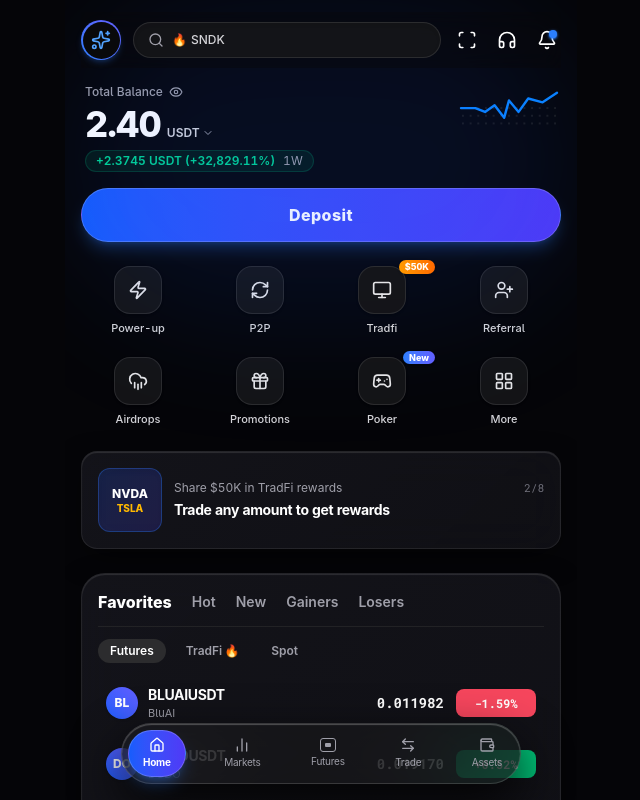
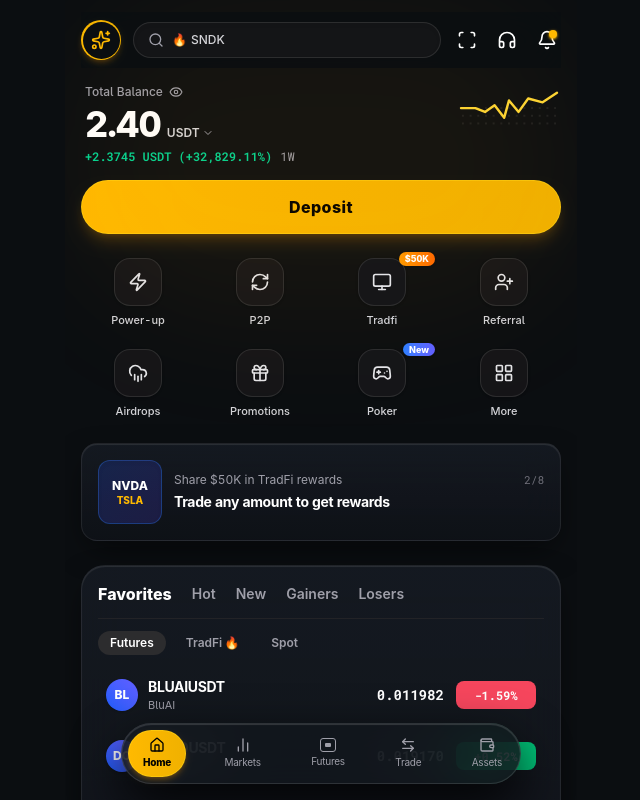
Before and after one commit to hardhustlekd-max/tradex, a React (Vite) app: page / in a window 1280 px wide. Shown: the whole page, without its empty margins (319-959 px from the left). Built offline with nearby package versions, Linux system fonts and the light colour scheme; a web font is replaced by a local one.

Commit message:
Update color palette, liquid glass styling, and clean text tags for prices/P&L

```diff
--- a/src/App.tsx
+++ b/src/App.tsx
@@ -400,7 +400,7 @@ export default function App() {
   };
 
   return (
-    <div className="h-screen w-screen bg-[#050508] flex flex-col overflow-hidden font-sans text-zinc-100 select-none">
+    <div className="h-screen w-screen bg-[#0b0e11] flex flex-col overflow-hidden font-sans text-zinc-100 select-none">
       {/* Top Main Navigation Header (Shown on Futures/Trading screens) */}
       {(activeDockTab === 'futures' || activeDockTab === 'trade') && (
         <Header
--- a/src/components/BottomPanels.tsx
+++ b/src/components/BottomPanels.tsx
@@ -317,7 +317,7 @@ export const BottomPanels: React.FC<BottomPanelsProps> = ({
 
       {/* 4. Bottom Floating Navigation Dock Bar - Apple Liquid Glass Style */}
       <div className="fixed bottom-4 left-1/2 -translate-x-1/2 z-50 w-[92%] max-w-[400px] pointer-events-auto select-none">
-        <div className="bg-zinc-900/70 backdrop-blur-2xl border border-white/15 rounded-full p-1.5 flex items-center justify-between text-zinc-400 text-[10px] font-sans shadow-[0_20px_50px_rgba(0,0,0,0.85),inset_0_1px_1px_rgba(255,255,255,0.25)]">
+        <div className="liquid-dock rounded-full p-1.5 flex items-center justify-between text-zinc-400 text-[10px] font-sans">
           {/* 1. Home */}
           <button
             onClick={() => {
@@ -326,7 +326,7 @@ export const BottomPanels: React.FC<BottomPanelsProps> = ({
             }}
             className={`flex flex-col items-center justify-center gap-0.5 cursor-pointer transition-all duration-200 active:scale-95 ${
               activeNavDock === 'home'
-                ? 'bg-gradient-to-r from-blue-600 to-indigo-600 text-white rounded-full px-3.5 py-1.5 font-bold shadow-lg shadow-blue-500/30 border border-white/20'
+                ? 'bg-gradient-to-r from-amber-400 to-yellow-500 text-black rounded-full px-3.5 py-1.5 font-extrabold shadow-md shadow-amber-500/25 border border-yellow-300/40'
                 : 'text-zinc-400 hover:text-zinc-100 px-3 py-1.5'
             }`}
           >
@@ -342,7 +342,7 @@ export const BottomPanels: React.FC<BottomPanelsProps> = ({
             }}
             className={`flex flex-col items-center justify-center gap-0.5 cursor-pointer transition-all duration-200 active:scale-95 ${
               activeNavDock === 'markets'
-                ? 'bg-gradient-to-r from-blue-600 to-indigo-600 text-white rounded-full px-3.5 py-1.5 font-bold shadow-lg shadow-blue-500/30 border border-white/20'
+                ? 'bg-gradient-to-r from-amber-400 to-yellow-500 text-black rounded-full px-3.5 py-1.5 font-extrabold shadow-md shadow-amber-500/25 border border-yellow-300/40'
                 : 'text-zinc-400 hover:text-zinc-100 px-3 py-1.5'
             }`}
           >
@@ -358,7 +358,7 @@ export const BottomPanels: React.FC<BottomPanelsProps> = ({
             }}
             className={`flex flex-col items-center justify-center gap-0.5 cursor-pointer transition-all duration-200 active:scale-95 ${
               activeNavDock === 'futures'
-                ? 'bg-gradient-to-r from-blue-600 to-indigo-600 text-white rounded-full px-3.5 py-1.5 font-bold shadow-lg shadow-blue-500/30 border border-white/20'
+                ? 'bg-gradient-to-r from-amber-400 to-yellow-500 text-black rounded-full px-3.5 py-1.5 font-extrabold shadow-md shadow-amber-500/25 border border-yellow-300/40'
                 : 'text-zinc-400 hover:text-zinc-100 px-3 py-1.5'
             }`}
           >
@@ -376,7 +376,7 @@ export const BottomPanels: React.FC<BottomPanelsProps> = ({
             }}
             className={`flex flex-col items-center justify-center gap-0.5 cursor-pointer transition-all duration-200 active:scale-95 ${
               activeNavDock === 'trade'
-                ? 'bg-gradient-to-r from-blue-600 to-indigo-600 text-white rounded-full px-3.5 py-1.5 font-bold shadow-lg shadow-blue-500/30 border border-white/20'
+                ? 'bg-gradient-to-r from-amber-400 to-yellow-500 text-black rounded-full px-3.5 py-1.5 font-extrabold shadow-md shadow-amber-500/25 border border-yellow-300/40'
                 : 'text-zinc-400 hover:text-zinc-100 px-3 py-1.5'
             }`}
           >
@@ -392,7 +392,7 @@ export const BottomPanels: React.FC<BottomPanelsProps> = ({
             }}
             className={`flex flex-col items-center justify-center gap-0.5 cursor-pointer transition-all duration-200 active:scale-95 ${
               activeNavDock === 'assets'
-                ? 'bg-gradient-to-r from-blue-600 to-indigo-600 text-white rounded-full px-3.5 py-1.5 font-bold shadow-lg shadow-blue-500/30 border border-white/20'
+                ? 'bg-gradient-to-r from-amber-400 to-yellow-500 text-black rounded-full px-3.5 py-1.5 font-extrabold shadow-md shadow-amber-500/25 border border-yellow-300/40'
                 : 'text-zinc-400 hover:text-zinc-100 px-3 py-1.5'
             }`}
           >
--- a/src/components/HomePage.tsx
+++ b/src/components/HomePage.tsx
@@ -53,16 +53,16 @@ export const HomePage: React.FC<HomePageProps> = ({
   ];
 
   return (
-    <div className="flex-1 overflow-y-auto bg-[#050508] text-white font-sans px-4 pt-3 pb-36 max-w-lg mx-auto w-full select-none relative">
+    <div className="flex-1 overflow-y-auto bg-[#0b0e11] text-[#f0f3f8] font-sans px-4 pt-3 pb-36 max-w-lg mx-auto w-full select-none relative">
       {/* Background Ambient Liquid Glow */}
-      <div className="absolute top-0 left-1/2 -translate-x-1/2 w-full h-80 bg-blue-600/10 rounded-full blur-3xl pointer-events-none" />
+      <div className="absolute top-0 left-1/2 -translate-x-1/2 w-full h-80 bg-amber-500/5 rounded-full blur-3xl pointer-events-none" />
 
       {/* 1. Top Header Row */}
-      <div className="flex items-center justify-between gap-3 mb-4 sticky top-0 z-20 backdrop-blur-md bg-zinc-950/40 py-2">
+      <div className="flex items-center justify-between gap-3 mb-4 sticky top-0 z-20 backdrop-blur-xl bg-[#0b0e11]/80 py-2">
         {/* Profile Avatar Icon */}
-        <div className="w-10 h-10 rounded-full bg-gradient-to-tr from-blue-500 to-indigo-500 p-[1.5px] flex items-center justify-center shrink-0 cursor-pointer shadow-md shadow-blue-500/20 active:scale-95 transition-all">
-          <div className="w-full h-full rounded-full bg-zinc-950 flex items-center justify-center overflow-hidden">
-            <Sparkles className="w-5 h-5 text-blue-400" />
+        <div className="w-10 h-10 rounded-full bg-gradient-to-tr from-amber-400 to-yellow-500 p-[1.5px] flex items-center justify-center shrink-0 cursor-pointer shadow-md shadow-amber-500/20 active:scale-95 transition-all">
+          <div className="w-full h-full rounded-full bg-[#0b0e11] flex items-center justify-center overflow-hidden">
+            <Sparkles className="w-5 h-5 text-amber-400" />
           </div>
         </div>
 
@@ -76,15 +76,15 @@ export const HomePage: React.FC<HomePageProps> = ({
 
         {/* Right Header Icons */}
         <div className="flex items-center gap-3 text-white">
-          <button onClick={() => soundFx.playClick()} className="p-1 hover:text-blue-400 transition-colors active:scale-95">
+          <button onClick={() => soundFx.playClick()} className="p-1 hover:text-amber-400 transition-colors active:scale-95">
             <Scan className="w-5 h-5" />
           </button>
-          <button onClick={() => soundFx.playClick()} className="p-1 hover:text-blue-400 transition-colors active:scale-95">
+          <button onClick={() => soundFx.playClick()} className="p-1 hover:text-amber-400 transition-colors active:scale-95">
             <Headphones className="w-5 h-5" />
           </button>
-          <button onClick={() => soundFx.playClick()} className="p-1 hover:text-blue-400 transition-colors relative active:scale-95">
+          <button onClick={() => soundFx.playClick()} className="p-1 hover:text-amber-400 transition-colors relative active:scale-95">
             <Bell className="w-5 h-5" />
-            <span className="absolute top-1 right-1 w-2 h-2 rounded-full bg-blue-500 shadow-sm shadow-blue-500" />
+            <span className="absolute top-1 right-1 w-2 h-2 rounded-full bg-amber-400 shadow-sm shadow-amber-400" />
           </button>
         </div>
       </div>
@@ -102,7 +102,7 @@ export const HomePage: React.FC<HomePageProps> = ({
 
           {/* Amount */}
           <div className="flex items-baseline gap-1.5">
-            <span className="text-3xl sm:text-4xl font-extrabold tracking-tight font-sans">
+            <span className="text-3xl sm:text-4xl font-extrabold tracking-tight font-sans text-white">
               {hideBalance ? '••••' : '2.40'}
             </span>
             <span className="text-xs font-semibold text-zinc-300 flex items-center gap-0.5">
@@ -111,7 +111,7 @@ export const HomePage: React.FC<HomePageProps> = ({
           </div>
 
           {/* Profit ROI Badge */}
-          <div className="text-xs font-semibold text-emerald-400 mt-1.5 flex items-center gap-1 bg-emerald-500/10 border border-emerald-500/20 px-2.5 py-0.5 rounded-full w-fit">
+          <div className="text-xs font-semibold text-emerald-400 mt-1 flex items-center gap-1 font-mono">
             <span>+2.3745 USDT (+32,829.11%)</span>
             <span className="text-zinc-400 font-normal ml-1">1W</span>
           </div>
@@ -130,7 +130,7 @@ export const HomePage: React.FC<HomePageProps> = ({
             <path
               d="M 0 18 L 15 18 L 25 22 L 35 15 L 45 28 L 50 10 L 60 22 L 70 8 L 85 12 L 100 2"
               fill="none"
-              stroke="#0a84ff"
+              stroke="#fcd535"
               strokeWidth="2.5"
               strokeLinecap="round"
               strokeLinejoin="round"
@@ -139,13 +139,13 @@ export const HomePage: React.FC<HomePageProps> = ({
         </div>
       </div>
 
-      {/* 3. Big Apple Liquid Blue Deposit Button */}
+      {/* 3. Big Golden Liquid Deposit Button */}
       <button
         onClick={() => {
           soundFx.playClick();
           onOpenDeposit();
         }}
-        className="w-full py-3.5 rounded-full bg-gradient-to-r from-blue-600 to-indigo-600 hover:from-blue-500 hover:to-indigo-500 active:scale-[0.98] text-white font-extrabold text-base tracking-wide shadow-lg shadow-blue-500/25 border border-white/20 transition-all cursor-pointer mb-6"
+        className="w-full py-3.5 rounded-full bg-gradient-to-r from-amber-400 to-yellow-500 hover:from-amber-300 hover:to-yellow-400 active:scale-[0.98] text-black font-extrabold text-base tracking-wide shadow-lg shadow-amber-500/20 border border-yellow-300/40 transition-all cursor-pointer mb-6"
       >
         Deposit
       </button>
--- a/src/index.css
+++ b/src/index.css
@@ -11,8 +11,8 @@
     -webkit-font-smoothing: antialiased;
     -moz-osx-font-smoothing: grayscale;
     font-feature-settings: "tnum" 1, "cv05" 1;
-    background-color: #050508;
-    color: #ffffff;
+    background-color: #0b0e11;
+    color: #f0f3f8;
   }
 
   code, pre, .font-mono {
@@ -21,35 +21,51 @@
   }
 }
 
-/* Apple Liquid Design Glass Utilities */
+/* Apple Liquid Design Glass Utilities - Ergonomic Trading Palette */
 .liquid-glass {
-  background: rgba(20, 20, 26, 0.7);
+  background: rgba(18, 22, 28, 0.75);
   backdrop-filter: blur(24px);
   -webkit-backdrop-filter: blur(24px);
-  border: 1px solid rgba(255, 255, 255, 0.1);
+  border: 1px solid rgba(255, 255, 255, 0.08);
 }
 
 .liquid-card {
-  background: linear-gradient(135deg, rgba(30, 30, 38, 0.6) 0%, rgba(18, 18, 24, 0.8) 100%);
+  background: linear-gradient(180deg, rgba(24, 29, 38, 0.75) 0%, rgba(15, 18, 24, 0.85) 100%);
   backdrop-filter: blur(20px);
   -webkit-backdrop-filter: blur(20px);
   border: 1px solid rgba(255, 255, 255, 0.08);
-  box-shadow: 0 10px 30px -5px rgba(0, 0, 0, 0.5), inset 0 1px 1px 0 rgba(255, 255, 255, 0.12);
+  box-shadow: 0 12px 32px -8px rgba(0, 0, 0, 0.6), inset 0 1px 1px 0 rgba(255, 255, 255, 0.1);
 }
 
-.liquid-btn-blue {
-  background: linear-gradient(135deg, #0a84ff 0%, #0066cc 100%);
-  box-shadow: 0 4px 16px rgba(10, 132, 255, 0.35), inset 0 1px 1px rgba(255, 255, 255, 0.3);
+.liquid-dock {
+  background: rgba(18, 22, 29, 0.82);
+  backdrop-filter: blur(28px);
+  -webkit-backdrop-filter: blur(28px);
+  border: 1px solid rgba(255, 255, 255, 0.12);
+  box-shadow: 0 20px 50px rgba(0, 0, 0, 0.85), inset 0 1px 1px 0 rgba(255, 255, 255, 0.15);
+}
+
+.liquid-btn-primary {
+  background: linear-gradient(135deg, #fcd535 0%, #f0b90b 100%);
+  color: #000000;
+  font-weight: 700;
+  box-shadow: 0 4px 18px rgba(252, 213, 53, 0.25), inset 0 1px 1px rgba(255, 255, 255, 0.4);
+}
+
+.liquid-btn-primary:hover {
+  background: linear-gradient(135deg, #fde066 0%, #fcd535 100%);
 }
 
 .liquid-btn-green {
-  background: linear-gradient(135deg, #10b981 0%, #059669 100%);
-  box-shadow: 0 4px 16px rgba(16, 185, 129, 0.35), inset 0 1px 1px rgba(255, 255, 255, 0.3);
+  background: linear-gradient(135deg, #0ecb81 0%, #059669 100%);
+  color: #ffffff;
+  box-shadow: 0 4px 16px rgba(14, 203, 129, 0.3), inset 0 1px 1px rgba(255, 255, 255, 0.3);
 }
 
 .liquid-btn-red {
-  background: linear-gradient(135deg, #f43f5e 0%, #e11d48 100%);
-  box-shadow: 0 4px 16px rgba(244, 63, 94, 0.35), inset 0 1px 1px rgba(255, 255, 255, 0.3);
+  background: linear-gradient(135deg, #f6465d 0%, #e11d48 100%);
+  color: #ffffff;
+  box-shadow: 0 4px 16px rgba(246, 70, 93, 0.3), inset 0 1px 1px rgba(255, 255, 255, 0.3);
 }
 
 /* Tabular numbers helper for orderbook tables & price displays */
@@ -66,11 +82,11 @@
   background: transparent;
 }
 ::-webkit-scrollbar-thumb {
-  background: rgba(255, 255, 255, 0.15);
+  background: rgba(255, 255, 255, 0.12);
   border-radius: 9999px;
 }
 ::-webkit-scrollbar-thumb:hover {
-  background: rgba(255, 255, 255, 0.3);
+  background: rgba(255, 255, 255, 0.25);
 }
 
 .no-scrollbar::-webkit-scrollbar {
```
Also changed, not shown: src/components/AssetsPage.tsx (+9 -9 lines), src/components/Header.tsx (+5 -5 lines), src/components/MarketsPage.tsx (+8 -8 lines).
